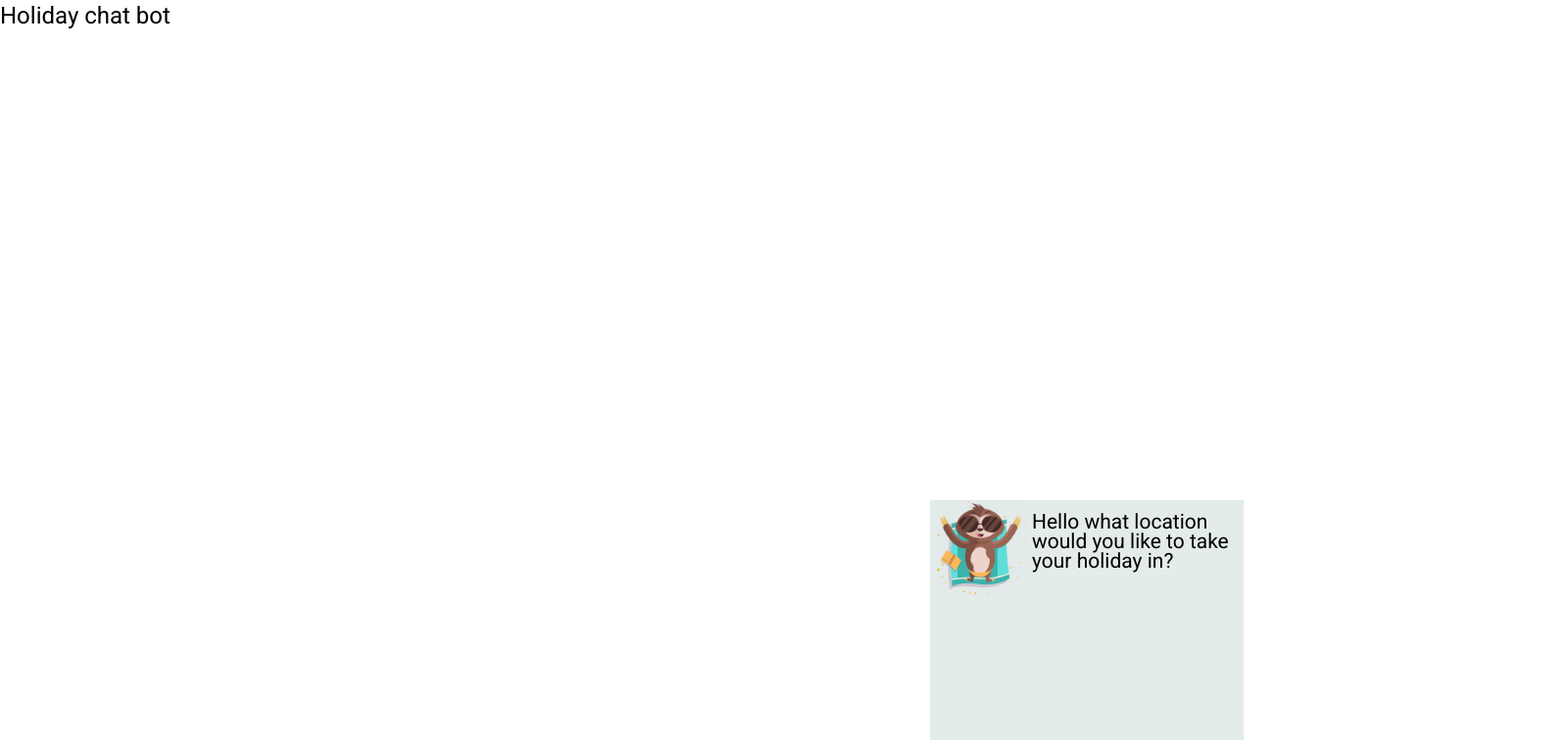
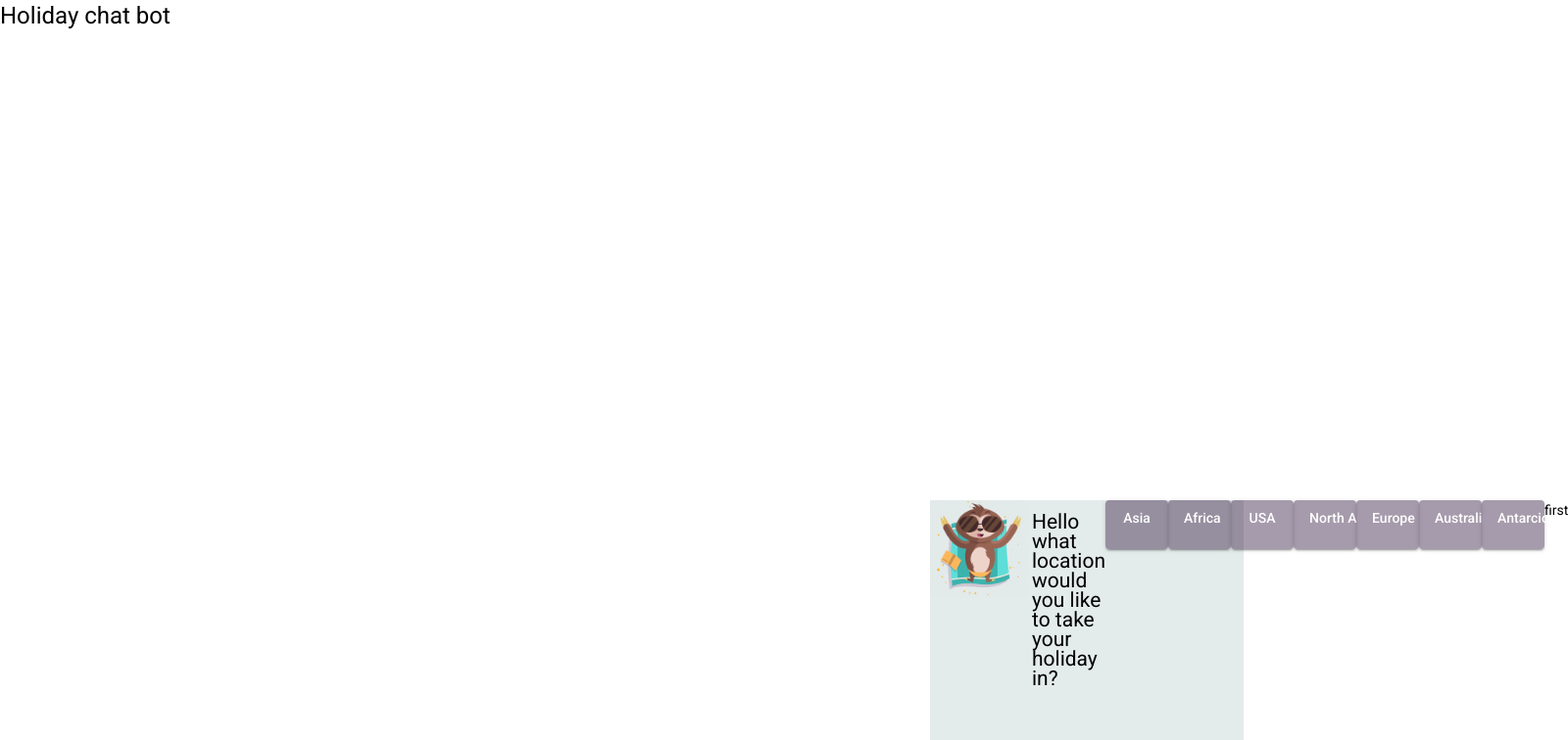
Before and after one commit to carys23/angular-holiday-bot, an Angular app: page / in a window 1280 px wide. Both pictures are taken after a click on the button "Guest". Shown: the top 756 px of the page at 98% size, 1600 px wide, since content can reach past the window. Built offline with nearby package versions, Linux system fonts and the light colour scheme.

Commit message:
added all continent buttons

```diff
--- a/src/app/bot/bot.component.html
+++ b/src/app/bot/bot.component.html
@@ -4,44 +4,153 @@
         <img class="bot-image" src="assets/monkey.png" alt="bot-image">
 
         <!-- login -->
-
-        <button mat-button-update mat-raised-button color="primary" class="login" id="login" *ngIf="this.isButtonVisible" (click)="this.isButtonVisible = false">
+        <button mat-button-update mat-raised-button color="primary" class="login" id="login"
+            *ngIf="this.isButtonVisible" (click)="this.isButtonVisible = false">
 
             <div *ngIf="this.isButtonVisible" (click)="this.isButtonVisible = false" then thenBlock>
                 {{enter? 'continents' : 'Guest'}}
+            </div>
+        </button>
 
+        <div *ngIf="this.isButtonVisible; then thenBlock else elseBlock"> </div>
+
+        <ng-template #thenBlock>
+            <div class="response">Holidays are comming </div>
+
+        </ng-template>
+
+        <ng-template #elseBlock>
+            <div class="response">Hello what location would you like to take your holiday in? </div>
+            <div class="container" id="first-choice">
+            </div>
+
+
+            <!-- Asia -->
+            <button mat-button-update mat-raised-button color="primary" class="b" id="asia"
+                (click)=" this.asia = false">
+                <div *ngIf="this.asiaButton" (click)="this.asiaButton = false" then thenBlock>
+                    {{asiaButton? 'Asia' : 'false'}}
+                </div>
+            </button>
+
+            <!-- Africa -->
+            <button mat-button-update mat-raised-button color="primary" class="b" id="africa"
+                (click)=" this.africaButton = false">
+                <div *ngIf="this.africaButton" (click)="this.africaButton = false" then thenBlock>
+                    {{africaButton? 'Africa' : 'false'}}
                 </div>
             </button>
 
 
-           <div *ngIf="this.isButtonVisible; then thenBlock else elseBlock"> </div>
+            <!-- USA -->
+            <button mat-button-update mat-raised-button color="primary" class="b" id="africa"
+                (click)=" this.usaButton = false">
+                <div *ngIf="this.usaButton" (click)="this.africaButton = false" then thenBlock>
+                    {{africaButton? 'USA' : 'false'}}
+                </div>
+            </button>
+
+
+
+            <!-- North America -->
+            <button mat-button-update mat-raised-button color="primary" class="b" id="north-america"
+                (click)=" this.nAButton = false">
+                <div *ngIf="this.africaButton" (click)="this.africaButton = false" then thenBlock>
+                    {{africaButton? 'North America' : 'false'}}
+                </div>
+            </button>
+
+
+            <!-- Europe -->
+            <button mat-button-update mat-raised-button color="primary" class="b" id="europe"
+                (click)=" this.africaButton = false">
+                <div *ngIf="this.africaButton" (click)="this.africaButton = false" then thenBlock>
+                    {{africaButton? 'Europe' : 'false'}}
+                </div>
+            </button>
+
+            <!-- Australia -->
+            <button mat-button-update mat-raised-button color="primary" class="b" id="australia"
+                (click)=" this.africaButton = false">
+                <div *ngIf="this.africaButton" (click)="this.africaButton = false" then thenBlock>
+                    {{africaButton? 'Australia' : 'false'}}
+                </div>
+            </button>
+
+            <!-- Antarcica -->
+            <button mat-button-update mat-raised-button color="primary" class="b" id="antarcica"
+                (click)=" this.africaButton = false">
+                <div *ngIf="this.africaButton" (click)="this.africaButton = false" then thenBlock>
+                    {{africaButton? 'Antarcica' : 'false'}}
+                </div>
+            </button>
+
+            <!-- Asia -->
+
+            <div *ngIf="this.asiaButton; then thenBlock else elseBlock"> </div>
 
             <ng-template #thenBlock>
 
-            <div class="response">Holidays are comming </div>
-
-
+                first
 
             </ng-template>
 
             <ng-template #elseBlock>
 
-                <div class="response">Hello what location would you like to take your holiday in? </div>
+                <div class="container" id="first-choice">
 
+                    seconded
+                </div>
+
+
+
+
+
+                <div *ngIf="this.africaButton; then thenBlock else elseBlock"> </div>
+
+                <ng-template #thenBlock>
+
+                    first
+
+                </ng-template>
+
+                <ng-template #elseBlock>
 
                     <div class="container" id="first-choice">
 
-
+                        seconded
                     </div>
-
-
-        </ng-template>
 
 
 
 
 
                     <!-- Asia -->
+                    <!-- <button mat-button-update mat-raised-button color="primary" class="b" id="asia"
+            *ngIf="this.asiaButton" (click)="this.asiaButton = false">
+            <div *ngIf="this.asiaButton" (click)="this.asiaButton = false" then thenBlock>
+                {{asiaButton? 'Asia' : 'false'}}
+            </div>
+        </button>
+
+        <div *ngIf="this.asiaButton; then thenBlock else elseBlock"> </div>
+
+        <ng-template #thenBlock>
+            <div class="response">Hello what location would you like to take your holiday in? </div>
+
+        </ng-template>
+
+        <ng-template #elseBlock>
+            <div *ngFor="let countries of asia">
+
+                <button mat-button-update mat-raised-button color="primary" class="b" id="asia" (click)="asiaClick()">
+                    {{ countries.Country }}
+                </button>
+
+            </div>
+        </ng-template> -->
+
+
                     <!-- <button mat-button-update mat-raised-button color="primary" class="b" id="asia" (click)="asiaClick()">
             <div *ngIf="this.asiaButton" (click)="this.asiaButton = false" then thenBlock>
                 {{asiaButton? 'Asia' : 'false'}}
@@ -69,6 +178,7 @@
 
 
 
+                </ng-template>
 
 
 
@@ -76,49 +186,24 @@
 
 
                 <!-- bot div -->
-    </div>
-
-<!--
-
-
-
-
-
-        </div>
+                <!-- </div> -->
 
 
 
 
 
 
-            <div class="buttons" id="buttons"> -->
-
-    <!-- Africa -->
-    <!-- <button mat-button-update mat-raised-button color="primary" class="b" id="africa"
-                    (click)="africaClick()">
-                    <div *ngIf="this.africaButton" (click)="this.africaButton = false" then thenBlock>
-                        {{africaButton? 'Africa' : 'false'}}
-                    </div>
-                </button>
-
-                <div *ngIf="this.africaButton; then thenBlock else elseBlock" (click)="this.africaButton = false"> </div>
-
-                <ng-template #thenBlock>
 
 
-                </ng-template>
 
-                <ng-template #elseBlock>
 
-                    <div *ngFor="let countries of africa">
 
-                        <button mat-button-update mat-raised-button color="primary" class="b" id="africa"
-                            (click)="africaClick()">
-                            {{ countries.Country }}
-                        </button>
 
-                    </div>
-                </ng-template> -->
+
+
+
+
+
 
 
 
@@ -168,9 +253,8 @@
 
 
 
-    <!-- </ng-template>
 
 
 
-    </div> -->
-</body>
+                <!-- </div> -->
+                <!-- </body> -->
--- a/src/app/bot/bot.component.ts
+++ b/src/app/bot/bot.component.ts
@@ -4,7 +4,11 @@ import { Component, OnInit, Input } from '@angular/core';
 declare var myjson: any;
 declare var africaHoliday: any;
 declare var asiaHoliday: any;
-
+declare var usaHoliday: any;
+declare var europeHoliday: any;
+declare var antarcticaHoliday: any;
+declare var northAmericaHoliday: any;
+declare var australiaHoliday: any;
 @Component({
   selector: 'app-bot',
   templateUrl: './bot.component.html',
@@ -17,9 +21,20 @@ export class BotComponent implements OnInit {
   continents: any;
   africa = africaHoliday;
   asia = asiaHoliday;
+  aus = australiaHoliday;
+  usa = usaHoliday;
+  eur = europeHoliday;
+  ant = antarcticaHoliday;
+  nAmerca = northAmericaHoliday;
   isButtonVisible = true;
   africaButton = true;
   asiaButton = true;
+  ausButton  = true;
+  nAButton  = true;
+  antButton  = true;
+  eurButton  = true;
+  usaButton = true;
+
   // msg:string;
 
   constructor() { }
@@ -32,6 +47,11 @@ export class BotComponent implements OnInit {
   asiaClick(){
     this.asia
     return this.asia
+  }
+
+  ausClick(){
+    this.aus
+    return this.aus
   }
 
 
--- a/src/assets/js/data.js
+++ b/src/assets/js/data.js
@@ -376,7 +376,12 @@ function getHolidayByType(holidayList, type) {
 
 
 let africaHoliday = getHolidaysFromContinent(holidayList, "Africa");
+let usaHoliday = getHolidaysFromContinent(holidayList, "USA");
+let europeHoliday = getHolidaysFromContinent(holidayList, "Europe");
 let asiaHoliday = getHolidaysFromContinent(holidayList, "Asia");
+let antarcticaHoliday = getHolidaysFromContinent(holidayList, "Antarctica");
+let northAmericaHoliday = getHolidaysFromContinent(holidayList, "Asia");
+let australiaHoliday = getHolidaysFromContinent(holidayList, "Australia");
 
 console.log(asiaHoliday)
 
```
Lines whose indentation alone changed are shown as unchanged.
